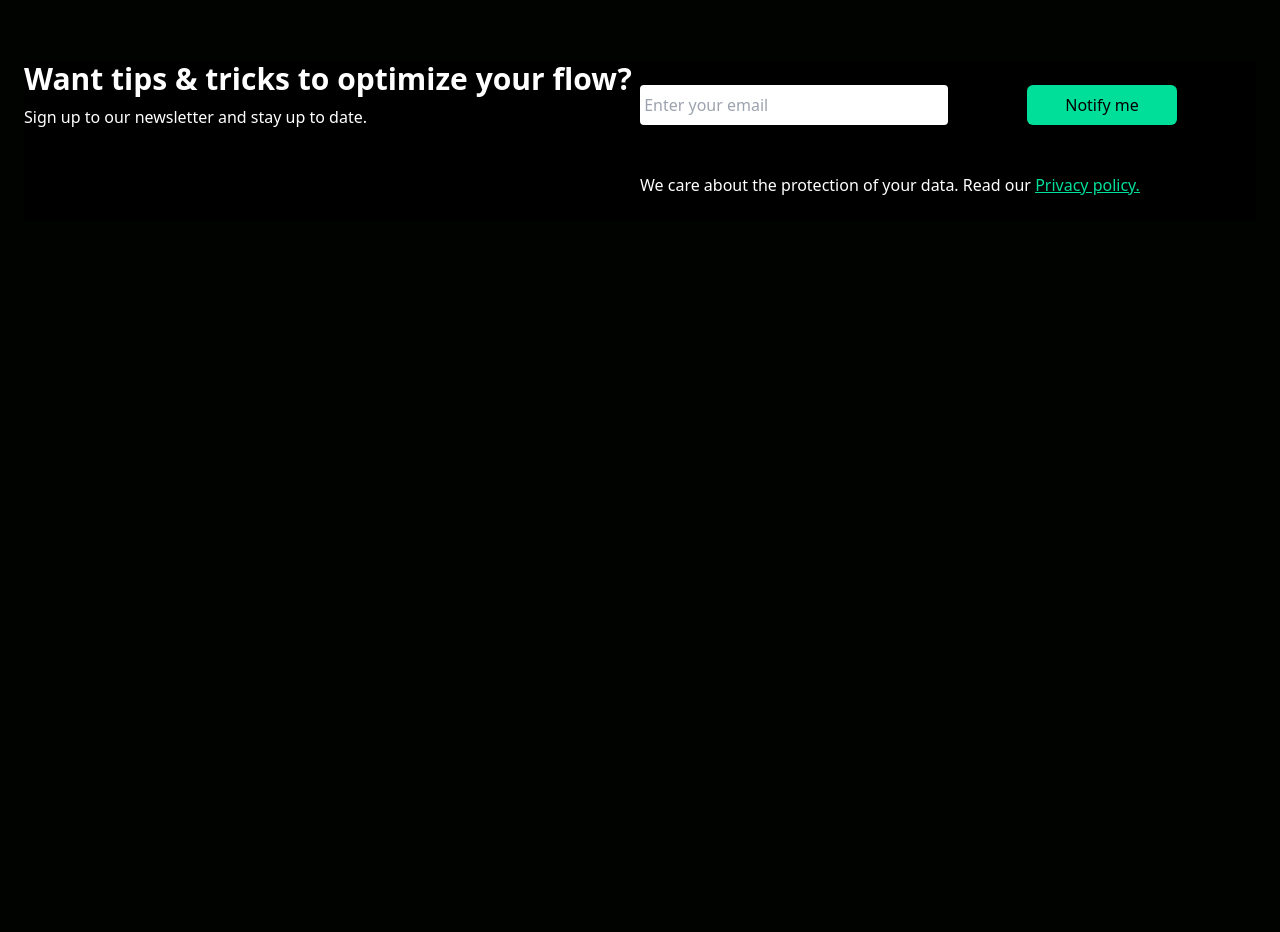
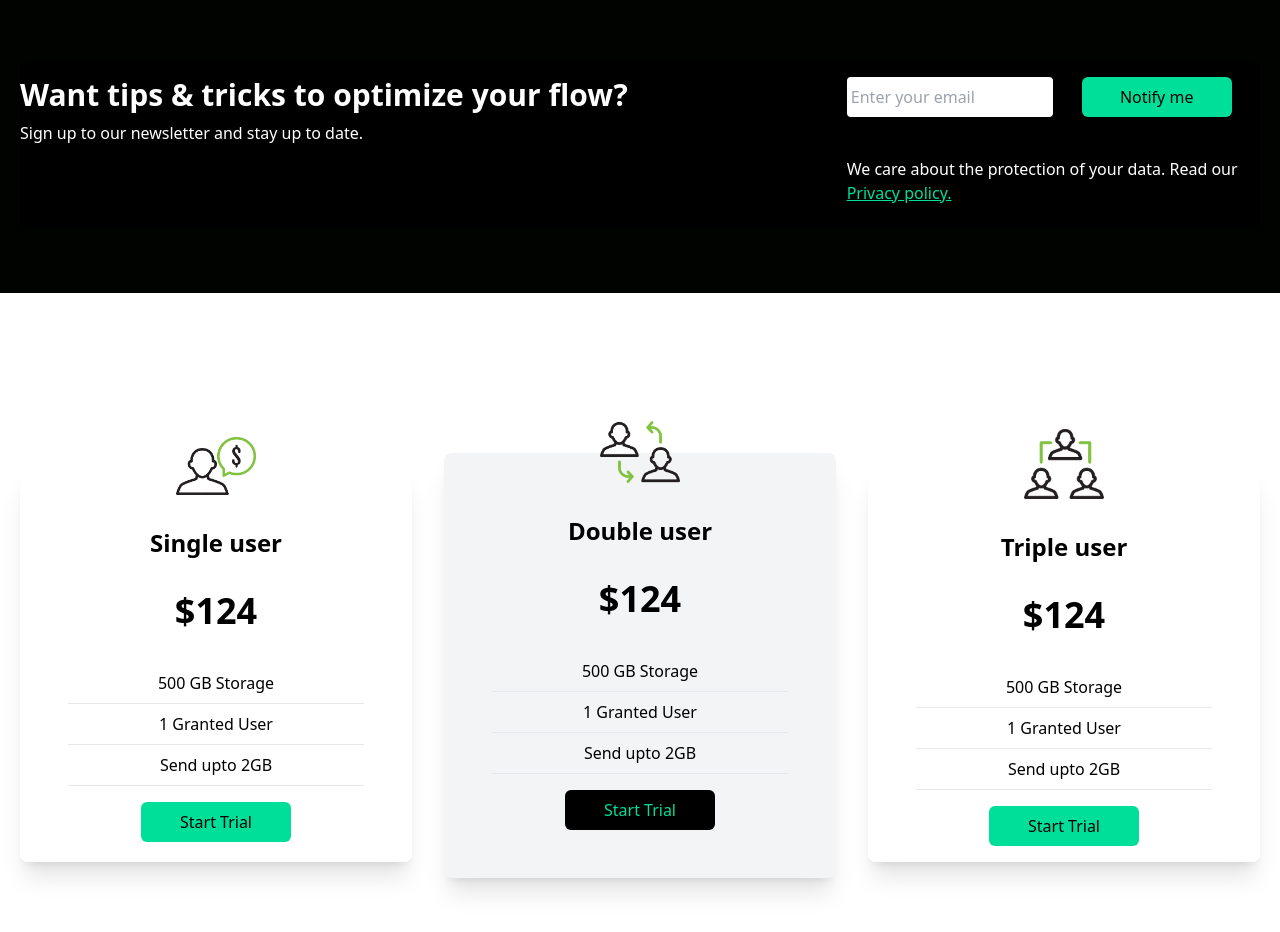
Before and after one commit to ruham7/LandingPageReact, a React (Vite) app: page / in a window 1280 px wide. Shown: the part 1380-2312 px from the top of the page. Before the commit the page ends 1665 px from the top, so only its background shows below. Built offline with nearby package versions, Linux system fonts and the light colour scheme.

Commit message:
Card component

```diff
--- a/src/App.jsx
+++ b/src/App.jsx
@@ -1,5 +1,6 @@
 import React from "react";
 import Analytics from "./components/Analytics";
+import Cards from "./components/Cards";
 import Hero from "./components/Hero";
 import Navbar from "./components/Navbar";
 import Newsletter from "./components/Newsletter";
@@ -12,6 +13,7 @@ function App() {
         <Hero />
         <Analytics />
         <Newsletter />
+        <Cards />
       </div>
     </>
   );
--- /dev/null
+++ b/src/components/Cards.jsx
@@ -0,0 +1,69 @@
+import React from "react";
+import Single from "../assets/single.png";
+import Double from "../assets/double.png";
+import Triple from "../assets/triple.png";
+const Cards = () => {
+  return (
+    <>
+      <div className="bg-white w-full py-[10rem] px-4">
+        <div className="max-w-[1240px] grid sm:grid-cols-3 gap-8 mx-auto ">
+          <div className="w-full shadow-xl flex flex-col p-4 my-4 rounded-lg hover:scale-105 duration-300">
+            <img
+              className="w-20 mx-auto mt-[-3rem] bg-white"
+              src={Single}
+              alt="single"
+            />
+            <h2 className="text-2xl font-bold text-center py-8">Single user</h2>
+            <p className="text-center text-4xl font-bold">$124</p>
+            <div className="text-center font-medium">
+              <p className="py-2 border-b mx-8 mt-8">500 GB Storage</p>
+              <p className="py-2 border-b mx-8">1 Granted User</p>
+              <p className="py-2 border-b mx-8">Send upto 2GB</p>
+            </div>
+            <button className="bg-[#00df9a] w-[150px] rounded-md font-medium mx-auto py-2 mt-4 text-black">
+              Start Trial
+            </button>
+          </div>
+
+          <div className="bg-gray-100 w-full shadow-xl flex flex-col p-4 my-4 sm:my-0 rounded-lg hover:scale-105 duration-300">
+            <img
+              className="w-20 mx-auto mt-[-3rem] bg-transparent"
+              src={Double}
+              alt="single"
+            />
+            <h2 className="text-2xl font-bold text-center py-8">Double user</h2>
+            <p className="text-center text-4xl font-bold">$124</p>
+            <div className="text-center font-medium">
+              <p className="py-2 border-b mx-8 mt-8">500 GB Storage</p>
+              <p className="py-2 border-b mx-8">1 Granted User</p>
+              <p className="py-2 border-b mx-8">Send upto 2GB</p>
+            </div>
+            <button className="bg-black w-[150px] rounded-md font-medium mx-auto py-2 mt-4 text-[#00df9a]">
+              Start Trial
+            </button>
+          </div>
+
+          <div className="w-full shadow-xl flex flex-col p-4 my-4 rounded-lg hover:scale-105 duration-300">
+            <img
+              className="w-20 mx-auto mt-[-3.5rem] bg-white"
+              src={Triple}
+              alt="single"
+            />
+            <h2 className="text-2xl font-bold text-center py-8">Triple user</h2>
+            <p className="text-center text-4xl font-bold">$124</p>
+            <div className="text-center font-medium">
+              <p className="py-2 border-b mx-8 mt-8">500 GB Storage</p>
+              <p className="py-2 border-b mx-8">1 Granted User</p>
+              <p className="py-2 border-b mx-8">Send upto 2GB</p>
+            </div>
+            <button className="bg-[#00df9a] w-[150px] rounded-md font-medium mx-auto py-2 mt-4 text-black">
+              Start Trial
+            </button>
+          </div>
+        </div>
+      </div>
+    </>
+  );
+};
+
+export default Cards;
--- a/src/components/Newsletter.jsx
+++ b/src/components/Newsletter.jsx
@@ -3,21 +3,19 @@ import React from "react";
 const Newsletter = () => {
   return (
     <>
-      <div className="text-white py-16 px-6 w-full">
-        <div className="bg-black mx-auto max-w-[1240px] grid lg:grid-cols-2 ">
-          <div>
-            <h1 className="mr-2 font-bold text-xl sm:text-2xl md:text-3xl">
+      <div className="text-white py-16 px-4 w-full">
+        <div className="bg-black mx-auto max-w-[1240px] grid lg:grid-cols-3 ">
+          <div className="lg:col-span-2 my-2">
+            <h1 className="mr-2 font-bold text-xl sm:text-2xl md:text-3xl py-2">
               Want tips & tricks to optimize your flow?
             </h1>
-            <p className="mt-2">
-              Sign up to our newsletter and stay up to date.
-            </p>
+            <p>Sign up to our newsletter and stay up to date.</p>
           </div>
-          <div>
-            <div className="py-6 grid md:grid-cols-2 ">
+          <div className="">
+            <div className="py-4 grid md:grid-cols-2 ">
               <input
                 type="text"
-                className="rounded py-2 "
+                className="rounded py-2 w-full text-black "
                 placeholder=" Enter your email"
               />
               <button className="bg-[#00df9a] w-[150px] rounded-md font-medium mx-auto py-2 mt-4 md:mt-0 text-black">
```
